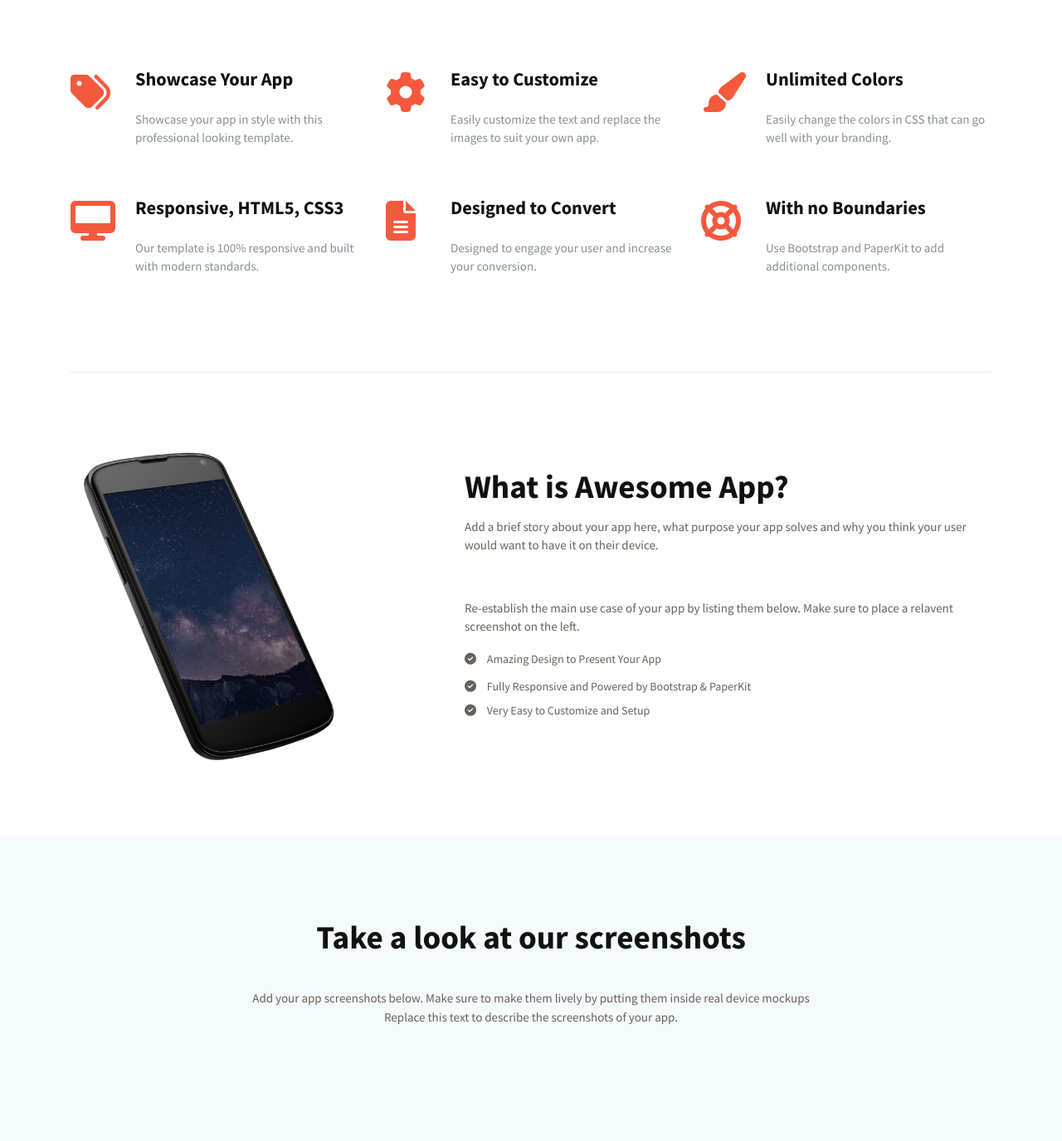
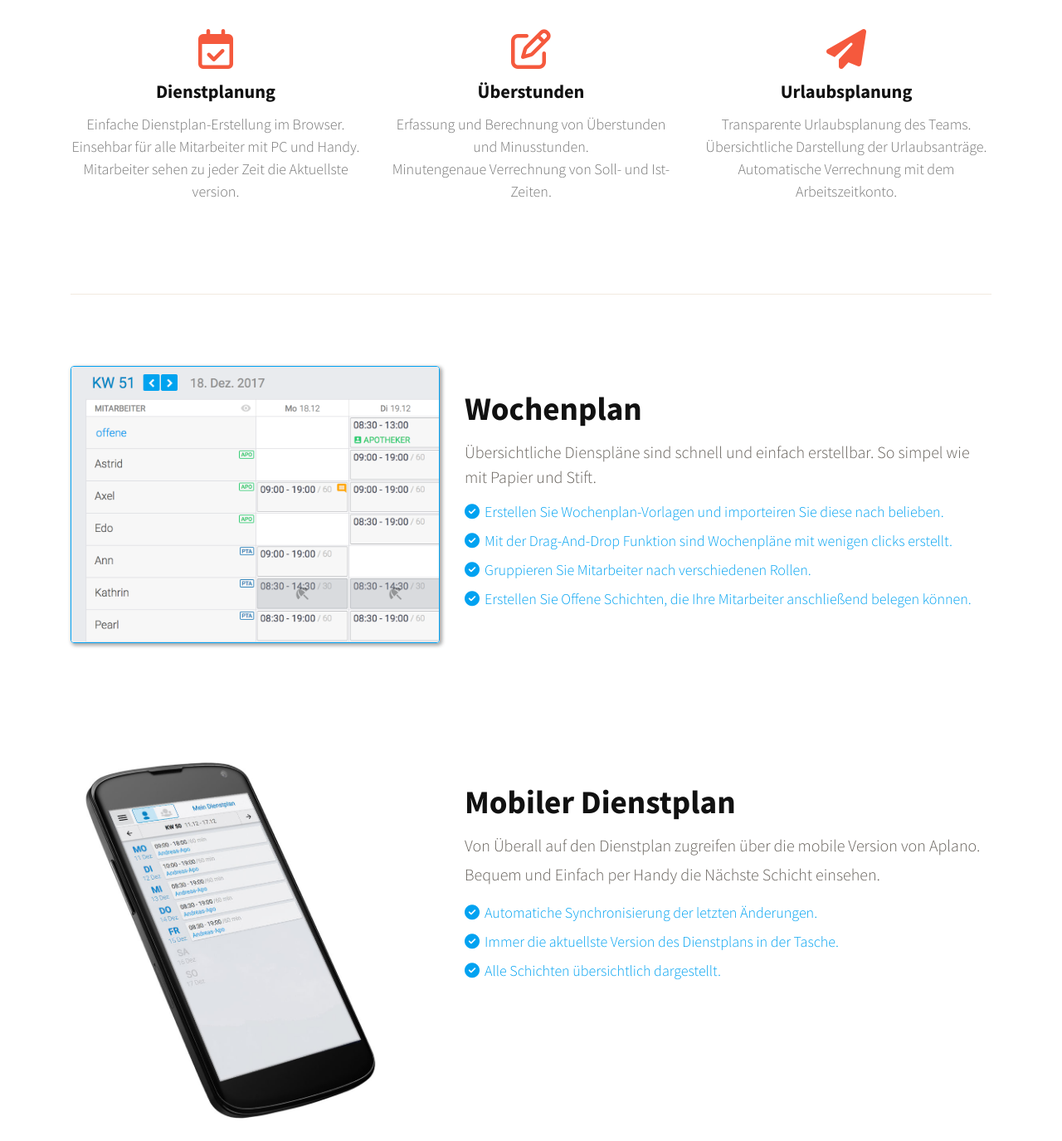
Before and after one commit to tadeusgregorian/aplano-website, a website: page public/index.html in a window 1280 px wide. Shown: the part 640-2015 px from the top of the page at 83% size. Drawn offline with Linux system fonts and the light colour scheme.

Commit message:
website nearly finished

```diff
--- a/public/index.html
+++ b/public/index.html
@@ -6,7 +6,7 @@
     <meta name="viewport" content="width=device-width, initial-scale=1">
     <title>Aplano</title>
     <meta name="description" content="Aplano Website Online Dienstplaner Apotheken"/>
-    <link href="https://fonts.googleapis.com/css?family=Source+Sans+Pro:400,700" rel="stylesheet">
+    <link href="https://fonts.googleapis.com/css?family=Source+Sans+Pro:300,400,700" rel="stylesheet">
     <link href="https://maxcdn.bootstrapcdn.com/font-awesome/latest/css/font-awesome.min.css" rel="stylesheet">
     <link href="css/bootstrap.min.css" rel="stylesheet">
     <link href="css/paper-kit.css?v=2.1.0" rel="stylesheet">
@@ -21,7 +21,7 @@
     <header>
       <div class="aa-header tade-header">
         <nav class="navbar navbar-expand-md tade-navbar">
-          <div class="container"><img class="img-fluid pr-3 aa-logo-img" src="images/logo.png" alt="logo">
+          <div class="container"><img class="img-fluid pr-3 aa-logo-img tade-aplano-logo" src="images/aplano_logo_small.gif" alt="logo">
             <div class="collapse navbar-collapse">
               <ul class="navbar-nav ml-auto">
                 <li class="nav-item"><a class="nav-link tade-nav-link" href="#">Funktionen</a></li>
@@ -54,9 +54,8 @@
                 </fb>
               </fb>
 
-
             </div>
-            <div class="col-md-7 col-sm-12 text-right"><img class="img-fluid" src="images/1.jpg" alt="Image"></div>
+            <div class="col-md-7 col-sm-12 text-right"><img class="img-fluid" src="images/aplanoMockup2.jpg" alt="Image"></div>
           </div>
         </div>
       </div>
@@ -66,46 +65,37 @@
 <div class="container">
   <div class="aa-product-details section" id="features">
     <div class="row">
-      <div class="col-lg-4 col-md-6 col-sm-12">
-        <div class="icon icon-danger"><i class="fa fa-tags" aria-hidden="true"></i></div>
+      <div class="col-lg-4 col-md-6 col-sm-12 tade-exp-box">
+        <div class="icon icon-danger tade-exp-icon"><i class="fa fa-calendar-check-o" aria-hidden="true"></i></div>
         <div class="description">
-          <div class="h4">Showcase Your App</div>
-          <p class="text-muted">Showcase your app in style with this professional looking template.</p>
+          <div class="h4">Dienstplanung</div>
+          <fb class='tade-desc-points'>
+            <fb>Einfache Dienstplan-Erstellung im Browser.</fb>
+            <fb>Einsehbar für alle Mitarbeiter mit PC und Handy.</fb>
+            <fb>Mitarbeiter sehen zu jeder Zeit die Aktuellste version.</fb>
+          </fb>
+        </fb>
         </div>
       </div>
-      <div class="col-lg-4 col-md-6 col-sm-12">
-        <div class="icon icon-danger"><i class="fa fa-cog" aria-hidden="true"></i></div>
+      <div class="col-lg-4 col-md-6 col-sm-12 tade-exp-box">
+        <div class="icon icon-danger tade-exp-icon"><i class="fa fa-pencil-square-o" aria-hidden="true"></i></div>
         <div class="description">
-          <div class="h4">Easy to Customize</div>
-          <p class="text-muted">Easily customize the text and replace the images to suit your own app.</p>
+          <div class="h4">Überstunden</div>
+          <fb class='tade-desc-points'>
+            <fb>Erfassung und Berechnung von Überstunden und Minusstunden. </fb>
+            <fb>Minutengenaue Verrechnung von Soll- und Ist-Zeiten.</fb>
+          </fb>
         </div>
       </div>
-      <div class="col-lg-4 col-md-6 col-sm-12">
-        <div class="icon icon-danger"><i class="fa fa-paint-brush" aria-hidden="true"></i></div>
+      <div class="col-lg-4 col-md-6 col-sm-12 tade-exp-box" >
+        <div class="icon icon-danger tade-exp-icon"><i class="fa fa-paper-plane" aria-hidden="true"></i></div>
         <div class="description">
-          <div class="h4">Unlimited Colors</div>
-          <p class="text-muted">Easily change the colors in CSS that can go well with your branding.</p>
-        </div>
-      </div>
-      <div class="col-lg-4 col-md-6 col-sm-12">
-        <div class="icon icon-danger"><i class="fa fa-desktop" aria-hidden="true"></i></div>
-        <div class="description">
-          <div class="h4">Responsive, HTML5, CSS3</div>
-          <p class="text-muted">Our template is 100% responsive and built with modern standards.</p>
-        </div>
-      </div>
-      <div class="col-lg-4 col-md-6 col-sm-12">
-        <div class="icon icon-danger"><i class="fa fa-file-text" aria-hidden="true"></i></div>
-        <div class="description">
-          <div class="h4">Designed to Convert</div>
-          <p class="text-muted">Designed to engage your user and increase your conversion.</p>
-        </div>
-      </div>
-      <div class="col-lg-4 col-md-6 col-sm-12">
-        <div class="icon icon-danger"><i class="fa fa-life-ring" aria-hidden="true"></i></div>
-        <div class="description">
-          <div class="h4">With no Boundaries</div>
-          <p class="text-muted">Use Bootstrap and PaperKit to add additional components.</p>
+          <div class="h4">Urlaubsplanung</div>
+          <fb class='tade-desc-points'>
+            <fb>Transparente Urlaubsplanung des Teams.</fb>
+            <fb>Übersichtliche Darstellung der Urlaubsanträge.</fb>
+            <fb>Automatische Verrechnung mit dem Arbeitszeitkonto.</fb>
+          </fb>
         </div>
       </div>
     </div>
@@ -117,27 +107,67 @@
 <div class="aa-product-features section">
   <div class="container">
     <div class="row">
-      <div class="col-md-5 col-sm-12"><img class="img-fluid" src="images/2.jpg" alt="Image"/></div>
+      <div class="col-md-5 col-sm-12"><img class="img-fluid screenshotImg1" src="images/exampleShiftBoard1.png" alt="Image"/></div>
       <div class="col-md-7 col-sm-12">
-        <h2 class="title mb-2">What is Awesome App?</h2>
-        <p class="pt-2">Add a brief story about your app here, what purpose your app solves and why you think your user would want to have it on their device.</p>
-        <p class="pt-5 pb-1">Re-establish the main use case of your app by listing them below. Make sure to place a relavent screenshot on the left.</p>
-        <ul class="py-1 list-unstyled">
-          <li class="py-1"><i class="fa fa-check-circle pr-4" aria-hidden="true"></i> Amazing Design to Present Your App</li>
-          <li class="py-2"><i class="fa fa-check-circle pr-4" aria-hidden="true"></i> Fully Responsive and Powered by Bootstrap &amp; PaperKit</li>
-          <li><i class="fa fa-check-circle pr-4" aria-hidden="true"></i> Very Easy to Customize and Setup</li>
-        </ul>
+        <h2 class="title mb-2">Wochenplan</h2>
+        <fb class='tade-mobile-pros'>
+          <p class="pt-2">Übersichtliche Dienspläne sind schnell und einfach erstellbar. So simpel wie mit Papier und Stift.</p>
+          <ul class="py-1 list-unstyled">
+            <li class="py-1"><i class="fa fa-check-circle pr-4" aria-hidden="true"></i>Erstellen Sie Wochenplan-Vorlagen und importeiren Sie diese nach belieben.</li>
+            <li class="py-1"><i class="fa fa-check-circle pr-4" aria-hidden="true"></i>Mit der Drag-And-Drop Funktion sind Wochenpläne mit wenigen clicks erstellt.</li>
+            <li class="py-1"><i class="fa fa-check-circle pr-4" aria-hidden="true"></i>Gruppieren Sie Mitarbeiter nach verschiedenen Rollen. </li>
+            <li class="py-1"><i class="fa fa-check-circle pr-4" aria-hidden="true"></i>Erstellen Sie Offene Schichten, die Ihre Mitarbeiter anschließend belegen können.</li>
+          </ul>
+        </fb>
       </div>
     </div>
   </div>
 </div>
-<div class="aa-screenshots section">
+<div class="aa-product-features section">
+  <div class="container">
+    <div class="row">
+      <div class="col-md-5 col-sm-12"><img class="img-fluid" src="images/aplanoPhoneMockup.jpg" alt="Image"/></div>
+      <div class="col-md-7 col-sm-12">
+        <h2 class="title mb-2">Mobiler Dienstplan</h2>
+        <fb class='tade-mobile-pros'>
+          <p class="pt-2">Von Überall auf den Dienstplan zugreifen über die mobile Version von Aplano.</p>
+          <p class="pb-1">Bequem und Einfach per Handy die Nächste Schicht einsehen.</p>
+          <ul class="py-1 list-unstyled">
+            <li class="py-1"><i class="fa fa-check-circle pr-4" aria-hidden="true"></i>Automatiche Synchronisierung der letzten Änderungen.</li>
+            <li class="py-1"><i class="fa fa-check-circle pr-4" aria-hidden="true"></i>Immer die aktuellste Version des Dienstplans in der Tasche.</li>
+            <li class="py-1"><i class="fa fa-check-circle pr-4" aria-hidden="true"></i>Alle Schichten übersichtlich dargestellt.</li>
+          </ul>
+        </fb>
+      </div>
+    </div>
+  </div>
+</div>
+<div class="aa-product-features section">
+  <div class="container">
+    <div class="row">
+      <div class="col-md-5 col-sm-12"><img class="img-fluid screenshotImg1" src="images/exampleVacation.png" alt="Image"/></div>
+      <div class="col-md-7 col-sm-12">
+        <h2 class="title mb-2">Urlaubsplaner</h2>
+        <fb class='tade-mobile-pros'>
+          <p class="pt-2">Ihre Mitarbeiter beantragen den gewünschten Urlaub und Sie können diese im Urlaubsplaner einfach annehmen oder ablehnen.</p>
+          <ul class="py-1 list-unstyled">
+            <li class="py-1"><i class="fa fa-check-circle pr-4" aria-hidden="true"></i>Übersicht aller Abwesenheiten im Kalender.</li>
+            <li class="py-1"><i class="fa fa-check-circle pr-4" aria-hidden="true"></i>Automatische Berechnung des Zeitkontos an Urlaubstagen.</li>
+            <li class="py-1"><i class="fa fa-check-circle pr-4" aria-hidden="true"></i>Summierung von genommenen Urlaubstagen.</li>
+            <li class="py-1"><i class="fa fa-check-circle pr-4" aria-hidden="true"></i>Berücksichtigung von Wochenenden und Feiertagen während des Urlaubs.</li>
+          </ul>
+        </fb>
+      </div>
+    </div>
+  </div>
+</div>
+<div class="aa-screenshots section tade-section-short">
   <div class="container text-center">
-    <h2 class="title pb-3">Take a look at our screenshots</h2>
-    <p class="pb-5">Add your app screenshots below. Make sure to make them lively by putting them inside real device mockups<br>Replace this text to describe the screenshots of your app.</p>
+    <h2 class="title tade-title">Mit Aplano sparen Sie Zeit und Geld</h2>
+    <p class="tade-regular">Add your app screenshots below. Make sure to make them lively by putting them inside real device mockups<br>Replace this text to describe the screenshots of your app.</p>
     <div class="row">
-      <div class="col-md-12 mb-5">
-
+      <div class="col-md-12">
+        <img class="img-fluid" src="images/relaxedman.jpg" alt="Image" style='height: 290px' />
       </div>
     </div>
   </div>
@@ -145,34 +175,17 @@
 <div class="aa-price-package section" id="pricing">
   <div class="container">
     <div class="text-center">
-      <h2 class="title">We've got the perfect package for you </h2>
-      <p class="pb-5">A section to display your pricing structure. Make sure to highlight your most popular plan like shown below.<br/>Replace this text to describe your pricing plan.</p>
+      <h2 class="title">100% Kostenlos für die 100 ersten Accounts.</h2>
+      <p class="pb-5 tade-regular">Digitaliesieren Sie Ihre Dienstplanung noch heute und sichern Sie sich einen der Kostenlosen Aplano-Zugänge.</p>
     </div>
-    <div class="row">
-      <div class="col-lg-3 col-md-6">
-        <div class="card aa-price text-center">
-          <div class="card-body">
-            <div class="h5 mt-0">Basic</div>
-            <div class="aa-price-section"><sup>$</sup><span>12.0</span><small>/m</small></div>
-            <ul class="list-unstyled text-muted">
-              <li class="pt-3">One User</li>
-              <li>Multiple Access</li>
-              <li>SMS Support</li>
-              <li>24/7 Online Support</li>
-            </ul>
-          </div>
-          <div class="card-footer">
-            <p><a href="#" class="text-muted text-small">Start Free Trial</a></p><a class="btn btn-outline-default btn-round" href="#">Buy Now</a>
-          </div>
-        </div>
-      </div>
+    <fb class="row tade-centered">
       <div class="col-lg-3 col-md-6">
         <div class="card text-center aa-price aa-price-active">
           <div class="card-body">
-            <div class="h5 mt-0">Standard</div>
-            <div class="aa-price-section bg-gradient text-white"><sup>$</sup><span>24.0</span><small>/m</small></div>
+            <div class="h5 mt-0">Preis Pro Nutzer</div>
+            <div class="aa-price-section bg-gradient text-white"><sup>€</sup><span>3,00</span><small> / Monat</small></div>
             <ul class="list-unstyled text-muted">
-              <li class="pt-3">Five User</li>
+              <li class="pt-3">Dienstplanung</li>
               <li>Multiple Access</li>
               <li>SMS Support</li>
               <li>24/7 Online Support</li>
@@ -183,41 +196,7 @@
           </div>
         </div>
       </div>
-      <div class="col-lg-3 col-md-6">
-        <div class="card aa-price text-center">
-          <div class="card-body">
-            <div class="h5 mt-0">Premium</div>
-            <div class="aa-price-section"><sup>$</sup><span>250.0</span><small>/m</small></div>
-            <ul class="list-unstyled text-muted">
-              <li class="pt-3">Twenty User</li>
-              <li>Multiple Access</li>
-              <li>SMS Support</li>
-              <li>24/7 Online Support</li>
-            </ul>
-          </div>
-          <div class="card-footer">
-            <p><a href="#" class="text-muted text-small" > Start Free Trial</a></p><a class="btn btn-outline-default btn-round " href="#">Buy Now</a>
-          </div>
-        </div>
-      </div>
-      <div class="col-lg-3 col-md-6">
-        <div class="card aa-price text-center">
-          <div class="card-body">
-            <div class="h5 mt-0">Enterprise</div>
-            <div class="aa-price-section"><sup>$</sup><span>999.0</span><small>/m</small></div>
-            <ul class="list-unstyled text-muted">
-              <li class="pt-3">Unlimited User</li>
-              <li>Multiple Access</li>
-              <li>SMS Support</li>
-              <li><b>24/7 Online Support</b></li>
-            </ul>
-          </div>
-          <div class="card-footer">
-            <p><a href="#" class="text-muted text-small" > Start Free Trial </a></p><a class="btn btn-outline-default btn-round " href="#">Buy Now</a>
-          </div>
-        </div>
-      </div>
-    </div>
+    </fb>
   </div>
 </div>
 <div class="container">
--- a/public/styles/main.css
+++ b/public/styles/main.css
@@ -32,6 +32,10 @@ fb {
 
 .tade-header {
   background: #f1f1f1;
+}
+
+.tade-header .tade-aplano-logo{
+  width: 124px;
 }
 
 .aa-header .navbar .navbar-brand {
@@ -96,8 +100,9 @@ fb {
 
 .aa-header .headlineDescription{
   font-size: 20px;
-  color: #757575 !important;
+  color: #888888 !important;
   text-align: center;
+  font-weight: 400;
 }
 
 .tade-register-wrapper{
@@ -215,9 +220,25 @@ fb {
   margin-bottom: 1.5rem;
 }
 
+.tade-exp-box{
+  display: flex;
+  flex-direction: column;
+}
+
+.aa-product-details .tade-exp-icon{
+  margin: 0px !important;
+  display: flex;
+  justify-content: center;
+}
+
+.aa-product-details .tade-exp-icon i{
+  width: 60px;
+}
+
 .aa-product-details .description .h4 {
   color: #111111;
   padding-bottom: 1.5rem;
+  text-align: center;
 }
 
 .aa-product-details .icon {
@@ -229,6 +250,58 @@ fb {
 
 .aa-screenshots {
   background-color: #F5FAFD;
+}
+
+.tade-desc-points{
+  flex-direction: column;
+  align-items: center;
+}
+
+.tade-exp-box .description .h4 {
+  margin-top: 14px;
+  padding-bottom: 12px;
+}
+
+.tade-desc-points fb {
+  text-align: center;
+  font-size: 18px;
+  color: #757575;
+}
+
+.aa-product-features .tade-mobile-pros {
+  flex-direction: column;
+}
+
+.aa-product-features .tade-mobile-pros p {
+  font-size: 20px;
+}
+
+.aa-product-features .tade-mobile-pros ul li {
+  color: #01a2f1;
+  font-size: 18px;
+}
+
+.screenshotImg1 {
+  border-radius: 4px;
+  border: 1px solid #03a2f2;
+  box-shadow: 2px 2px 4px 1px #00000057;
+}
+
+.tade-section-short {
+  padding: 28px 0px;
+}
+
+.tade-title {
+  margin-top: 0px;
+  margin-bottom: 12px;
+}
+
+.tade-regular{
+  font-size: 18px;
+}
+
+.tade-centered {
+  justify-content: center;
 }
 
 @media (max-width: 992px) {
```
Also changed, not shown: public/scripts/main.js (+2 -7 lines), public/images/aplanoMockup.jpg (added), public/images/aplanoMockup2.jpg (added), public/images/aplanoPhoneMockup.jpg (added), public/images/aplano_logo_big.png (added), public/images/aplano_logo_small.gif (added), public/images/aplano_logo_small.png (added), public/images/exampleShiftBoard.png (added), public/images/exampleShiftBoard1.png (added), public/images/exampleVacation.png (added), public/images/relaxedman.jpg (added).
